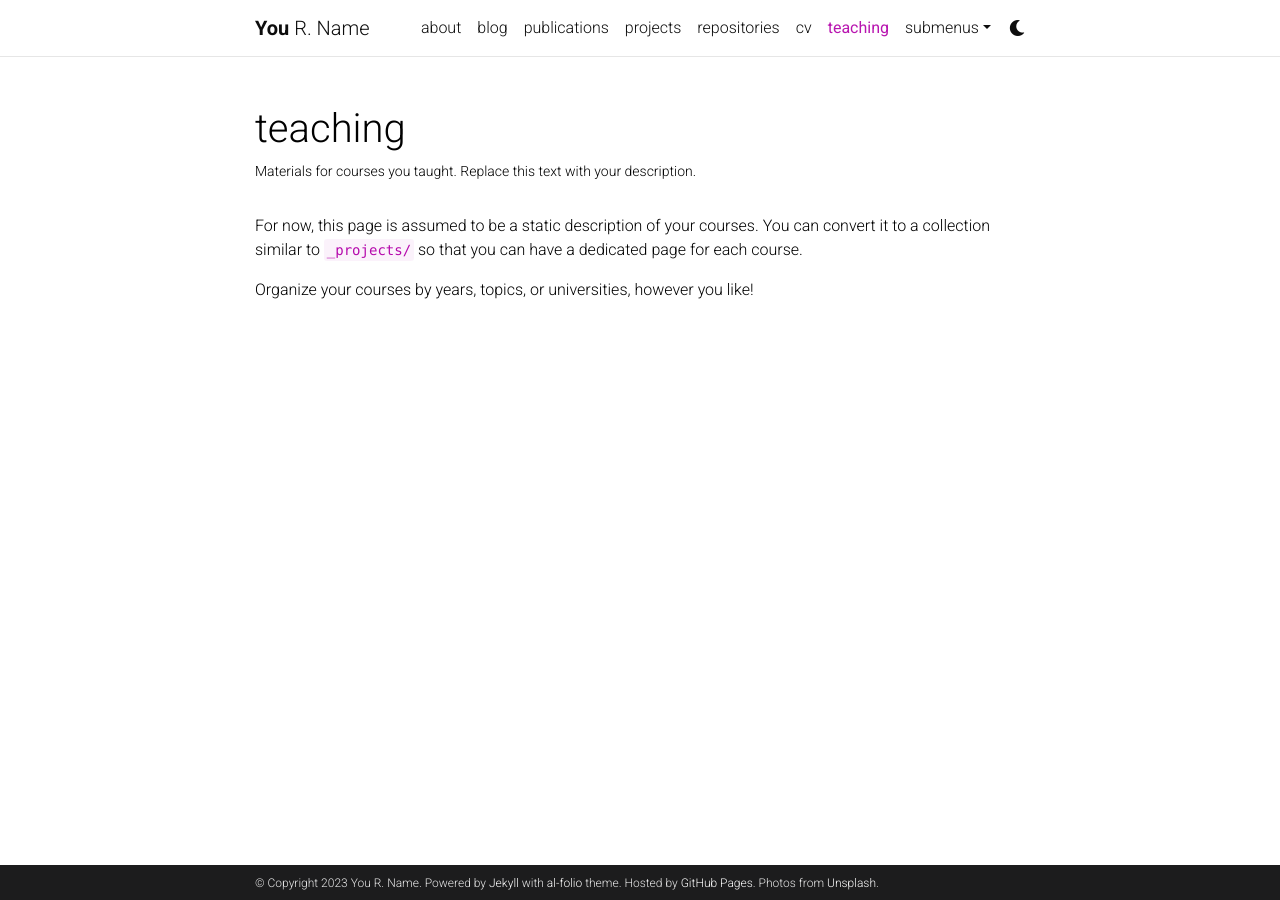
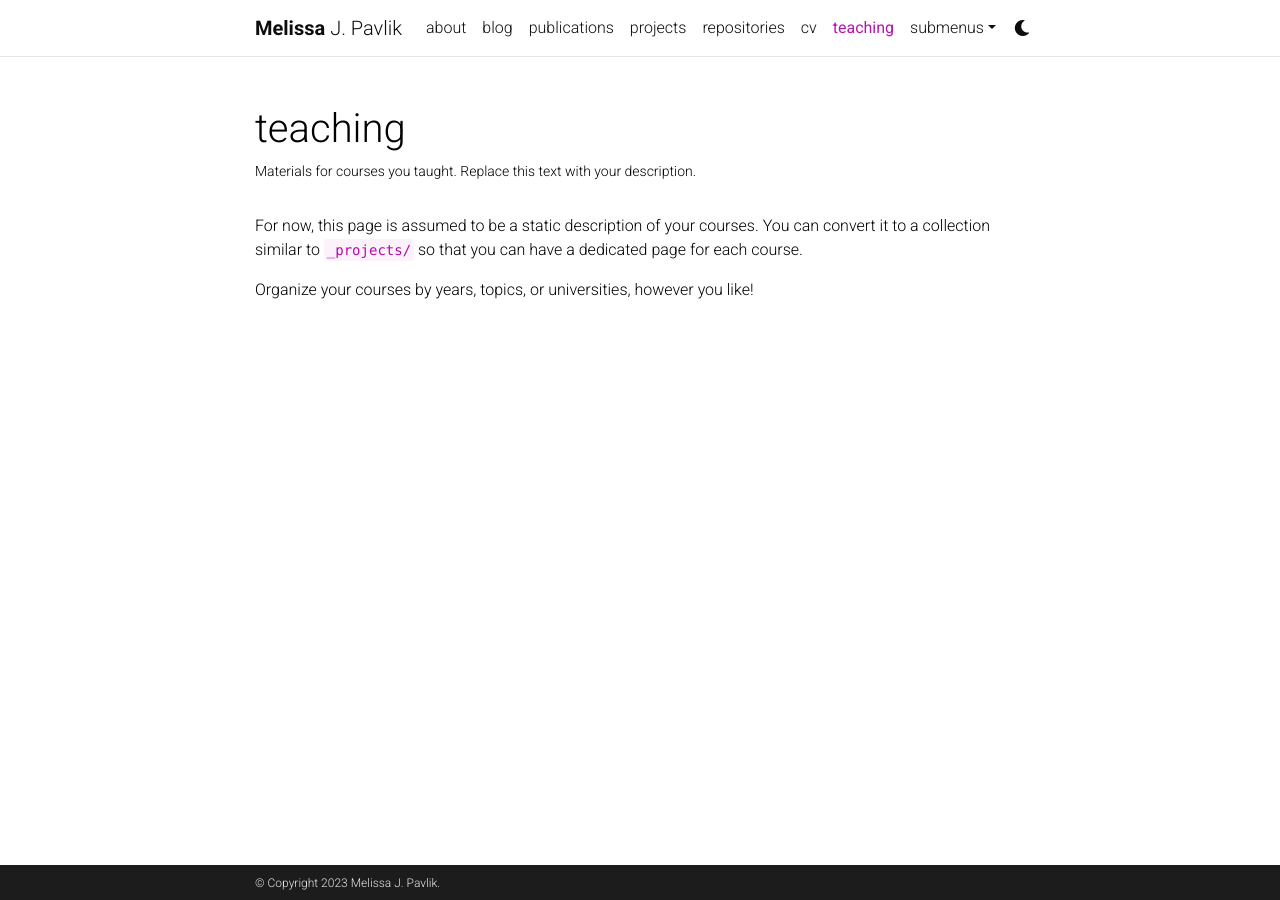
Before and after one commit to mjpavlik/mjpavlik.github.io, a Jekyll site: the page built from _pages/teaching.md, in a window 1280 px wide. Built offline with Jekyll 4.4.1, drawn with Linux system fonts in a browser that asks for light colours; comment, search, counter and statistics services are not loaded; a style sheet for code colours, icons or effects is not loaded.

Commit message:
Update _config.yml

```diff
--- a/_config.yml
+++ b/_config.yml
@@ -3,16 +3,13 @@
 # -----------------------------------------------------------------------------
 
 title: blank # the website title (if blank, full name will be used instead)
-first_name: You
-middle_name: R.
-last_name: Name
-email: you@example.com
+first_name: Melissa
+middle_name: J.
+last_name: Pavlik
+email: melissa.pavlik@yale.edu
 description: > # the ">" symbol means to ignore newlines until "footer_text:"
   A simple, whitespace theme for academics. Based on [*folio](https://github.com/bogoli/-folio) design.
-footer_text: >
-  Powered by <a href="https://jekyllrb.com/" target="_blank">Jekyll</a> with <a href="https://github.com/alshedivat/al-folio">al-folio</a> theme.
-  Hosted by <a href="https://pages.github.com/" target="_blank">GitHub Pages</a>.
-  Photos from <a href="https://unsplash.com" target="_blank">Unsplash</a>.
+footer_text:
 keywords: jekyll, jekyll-theme, academic-website, portfolio-website  # add your own keywords or leave empty
 
 lang: en # the language of your site (for example: en, fr, cn, ru, etc.)
@@ -67,13 +64,13 @@ og_image: # The site-wide (default for all links) Open Graph preview image
 # Social integration
 # -----------------------------------------------------------------------------
 
-github_username: # your GitHub user name
+github_username: # mjpavlik
 gitlab_username: # your GitLab user name
-twitter_username: # your Twitter handle
+twitter_username: # @mel_pavlik
 mastodon_username: # your mastodon instance+username in the format instance.tld/@username
-linkedin_username: # your LinkedIn user name
+linkedin_username: # Melissa-Pavlik
 telegram_username: # your Telegram user name
-scholar_userid: # your Google Scholar ID
+scholar_userid: # 5AE1AkoAAAAJ
 semanticscholar_id: # your Semantic Scholar ID
 whatsapp_number: # your WhatsApp number (full phone number in international format. Omit any zeroes, brackets, or dashes when adding the phone number in international format.)
 orcid_id: # your ORCID ID
@@ -97,8 +94,7 @@ facebook_id: # your facebook id
 youtube_id: # your youtube channel id (youtube.com/@<youtube_id>)
 discord_id: # your discord id (18-digit unique numerical identifier)
 
-contact_note: >
-  You can even add a little note about which of these is the best way to reach you.
+contact_note:
 
 # -----------------------------------------------------------------------------
 # Analytics and search engine verification
```
